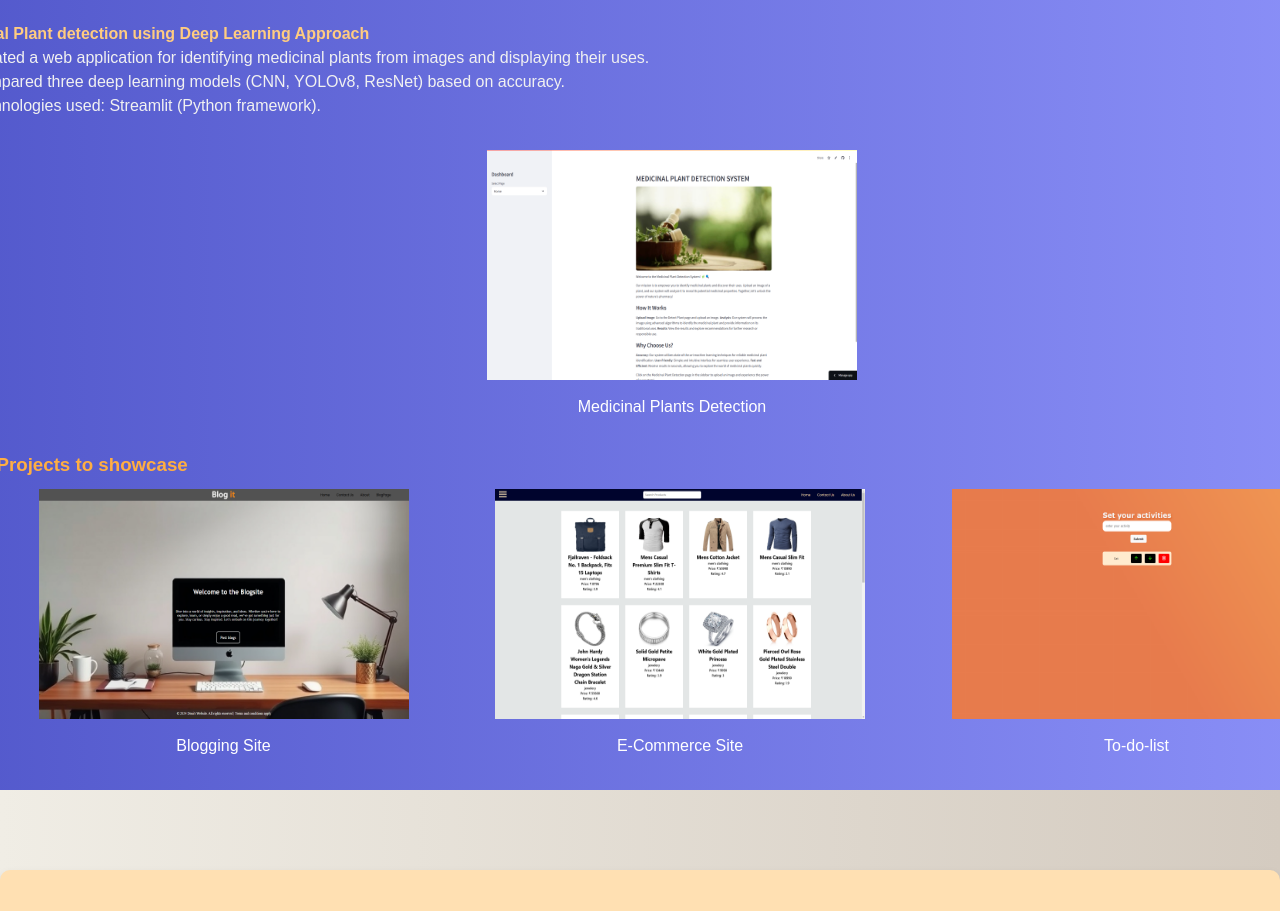
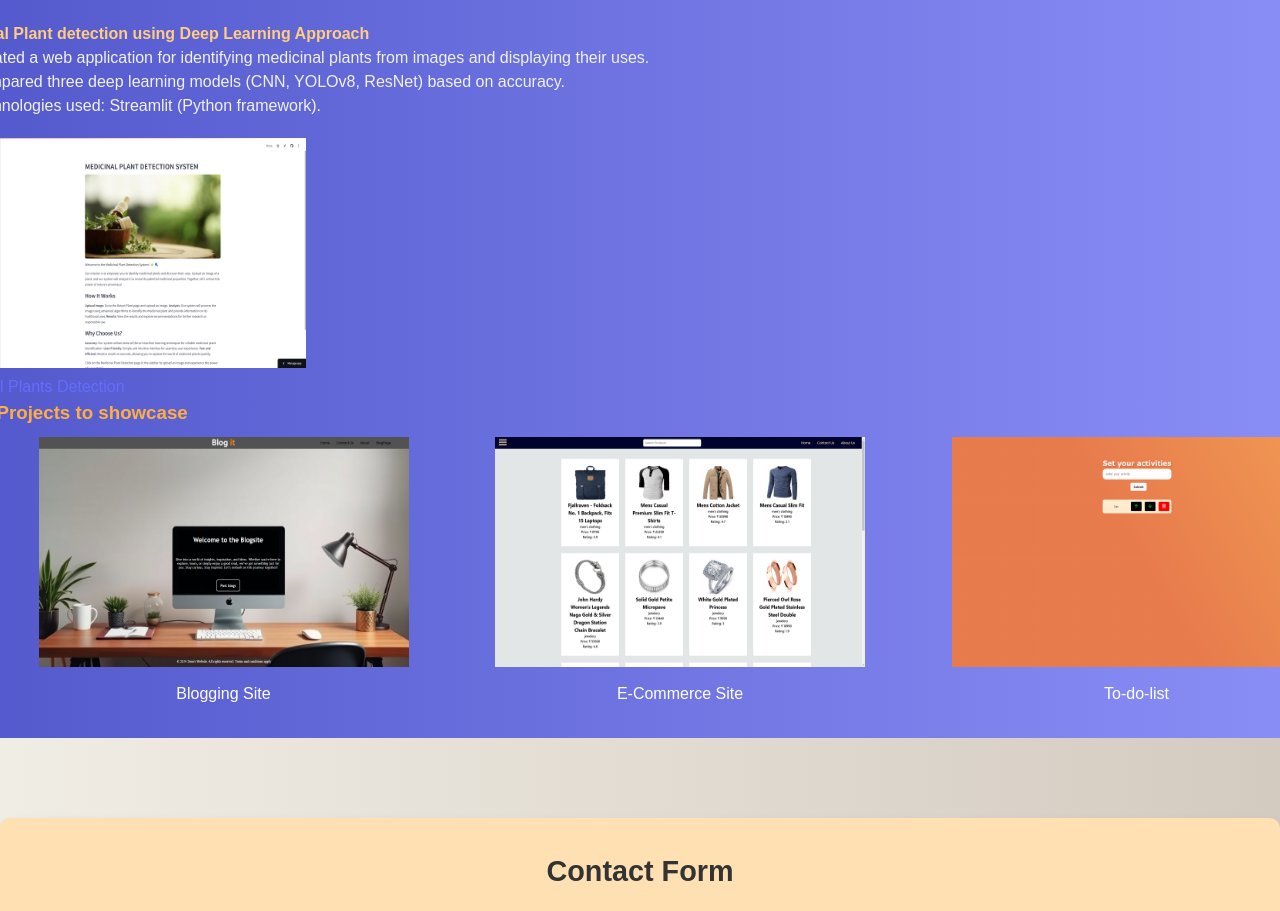
Before and after one commit to Denybix/my-portfolio, a React (Vite) app: page / in a window 1280 px wide. Shown: the part 1880-2791 px from the top of the page. Built offline with nearby package versions, Linux system fonts and the light colour scheme.

Commit message:
Update Commit

```diff
--- a/src/Home.jsx
+++ b/src/Home.jsx
@@ -121,7 +121,7 @@ const Home = () =>
                                 Technologies used: Streamlit (Python framework).
                             </li>
                         </ul>
-                        <div className="academic-project-link">
+                        <div className="academic-project-link-second">
                             <a href="https://medicinal-plantsdetection-6qeappwcgagapxiasplm46a.streamlit.app/" target="_blank" rel="noopener noreferrer">
                                <img src={medicinal} className="streamlit-page"></img>
                                <p>Medicinal Plants Detection</p>
```
